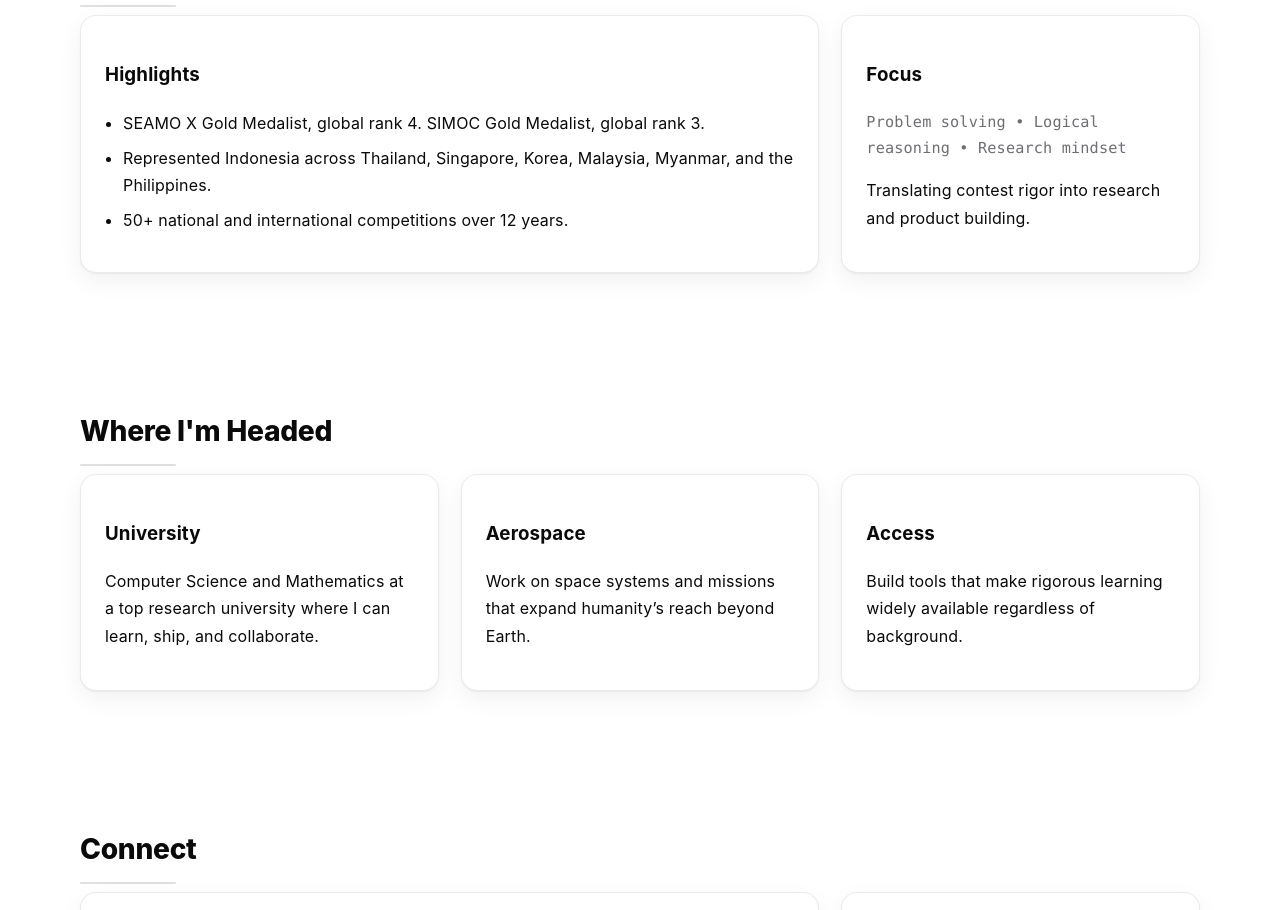
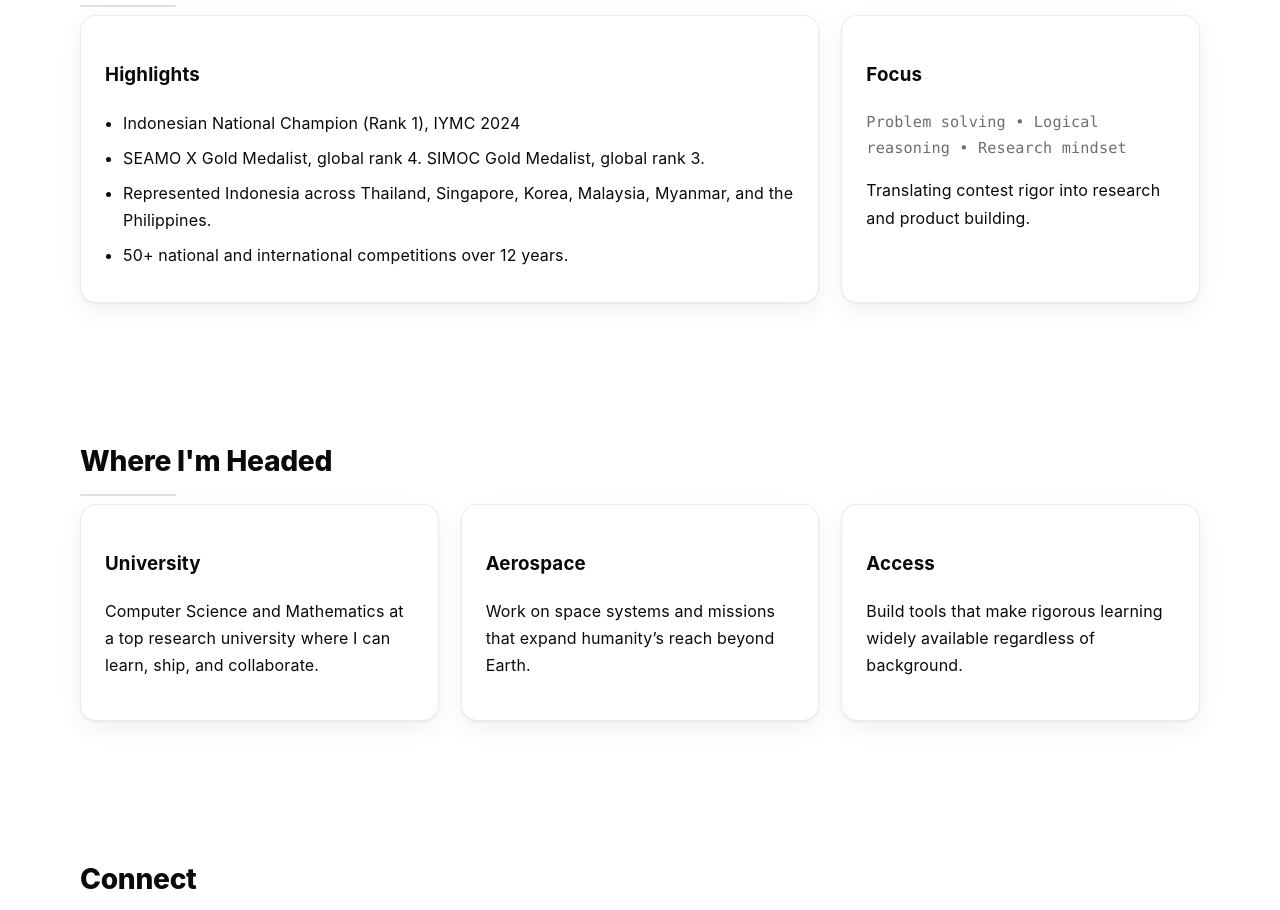
Before and after one commit to knayak35/kartik-nayak, a plain HTML site: page index.html in a window 1280 px wide. Shown: the part 1391-2301 px from the top of the page. Drawn offline with Linux system fonts and the light colour scheme.

Commit message:
Update index.html

```diff
--- a/index.html
+++ b/index.html
@@ -203,6 +203,7 @@
         <article class="card col-8">
           <h3>Highlights</h3>
           <ul class="list">
+            <li>Indonesian National Champion (Rank 1), IYMC 2024</li>
             <li>SEAMO X Gold Medalist, global rank 4. SIMOC Gold Medalist, global rank 3.</li>
             <li>Represented Indonesia across Thailand, Singapore, Korea, Malaysia, Myanmar, and the Philippines.</li>
             <li>50+ national and international competitions over 12 years.</li>
```
